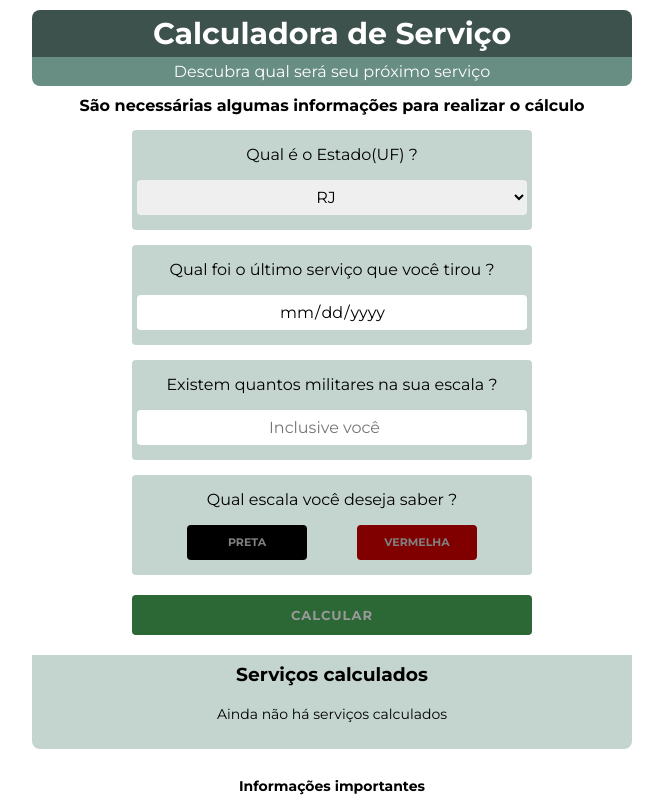
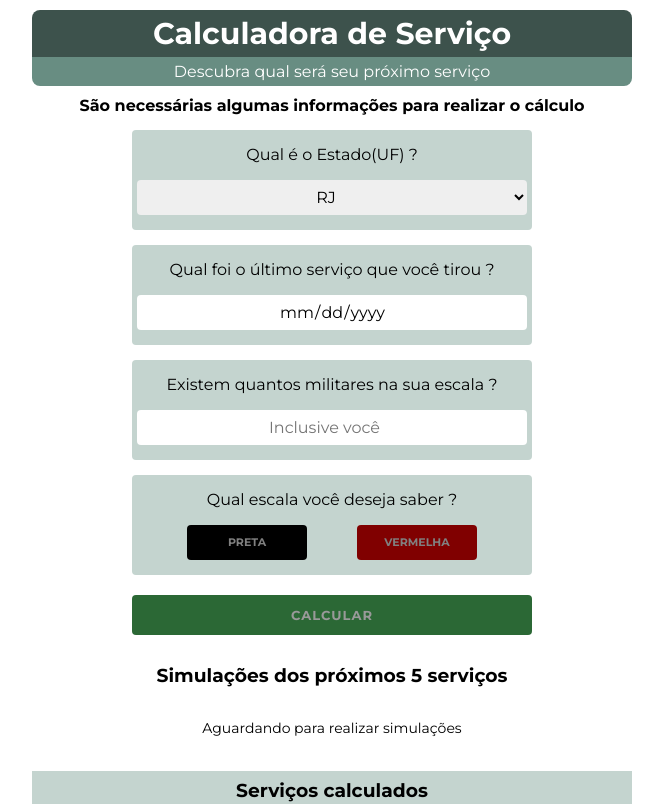
Before and after one commit to EricEOL/calc_service, a Next.js app: page / in a window 1280 px wide. Shown: the top 804 px of the page, without its empty margins (308-971 px from the left). Built offline with nearby package versions, Linux system fonts and the light colour scheme.

Commit message:
Simulações dos próximos serviços em tela e estilizadas

```diff
--- /dev/null
+++ b/components/Simulations/index.js
@@ -0,0 +1,11 @@
+import styles from './simulations.module.scss';
+
+export function Simulations({weekDay, numberDay, monthAndYear}) {
+  return (
+    <div className={styles.simulationContainer}>
+      <span className={styles.weekDay}>{weekDay}</span>
+      <strong>{numberDay}</strong>
+      <span className={styles.monthAndYear}>{monthAndYear}</span>
+    </div>
+  )
+}
--- /dev/null
+++ b/components/Simulations/simulations.module.scss
@@ -0,0 +1,29 @@
+.simulationContainer {
+  display: flex;
+  flex-direction: column;
+  align-items: center;
+  width: 60px;
+  border-radius: 4px;
+  background-color: #EEFBF6;
+  padding-bottom: 4px;
+
+  .weekDay {
+    width: 100%;
+    text-align: center;
+    background-color: #3d524c;
+    border-radius: 4px 4px 0 0;
+    color: #fff;
+    font-size: 10px;
+    text-transform: uppercase;
+    padding: 2px 0 2px 0;
+  }
+
+  strong {
+    font-size: 24px;
+  }
+
+  .monthAndYear {
+    text-transform: uppercase;
+    font-size: 12px;
+  }
+}
--- a/pages/api/calculator.js
+++ b/pages/api/calculator.js
@@ -52,7 +52,6 @@ export default async (req, res) => {
         days: -1
       })
 
-      // TESTE DE SIMULAÇÃO
       let simulationsCounter = 4;
       let simulations = [];
 
--- a/pages/home.module.scss
+++ b/pages/home.module.scss
@@ -269,3 +269,32 @@
     }
   }
 }
+
+.simulationsSection {
+
+  width: 98vw;
+  margin: 0 auto;
+  margin-top: 10px;
+  padding-bottom: 10px;
+
+  @media(min-width: 780px) {
+    width: 600px;
+  }
+
+  h3 {
+    text-align: center;
+  }
+
+  p {
+    font-size: 12px;
+
+    @media(min-width: 780px) {
+      font-size: 14px;
+    }
+  }
+
+  div {
+    display: flex;
+    justify-content: space-around;
+  }
+}
--- a/pages/index.js
+++ b/pages/index.js
@@ -5,6 +5,7 @@ import ufs from '../utils/ufs.json';
 import { ServiceItem } from '../components/ServiceItem';
 import { Warnings } from '../components/Warnings';
 import styles from './home.module.scss';
+import { Simulations } from '../components/Simulations';
 
 export default function Home() {
 
@@ -13,6 +14,7 @@ export default function Home() {
   const [quantity, setQuantity] = useState('');
   const [scale, setScale] = useState('');
   const [nextService, setNextService] = useState('');
+  const [simulations, setSimulations] = useState([]);
   const [screenState, setScreenState] = useState(false);
   const [error, setError] = useState('');
 
@@ -44,15 +46,14 @@ export default function Home() {
       scale
     }
 
-
     try {
 
       const response = await api.post('calculator', data);
       const serviceReponse = response.data.response;
-      console.log(serviceReponse.simulations);
 
       setTimeout(() => {
         setNextService(response.data.response.calculatedNextService);
+        setSimulations(response.data.response.simulations);
 
         setScreenState(false);
 
@@ -62,7 +63,7 @@ export default function Home() {
         setError('');
       }, 3000)
 
-    } catch(err) {
+    } catch (err) {
 
       setTimeout(() => {
         setScreenState(false);
@@ -148,6 +149,24 @@ export default function Home() {
 
       </main>
 
+      <section className={styles.simulationsSection}>
+
+        <h3>Simulações dos próximos 5 serviços</h3>
+
+        <div>
+
+          {!nextService && <p>Aguardando para realizar simulações</p>}
+
+          {!!nextService && simulations.map(simulation => {
+
+            const [numberDay, monthAndYear, weekDay] = simulation.split('-');
+
+            return <Simulations weekDay={weekDay} numberDay={numberDay} monthAndYear={monthAndYear} />
+          })}
+        </div>
+
+      </section>
+
       <section className={styles.section}>
         <h3>Serviços calculados</h3>
 
```
